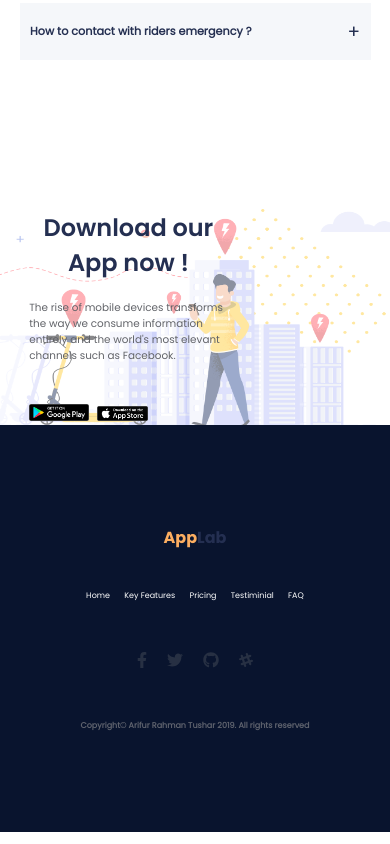
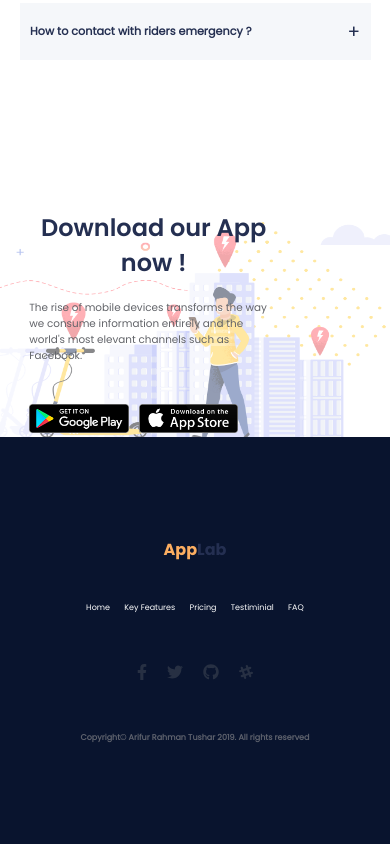
Before and after one commit to Mario2206/appLab-integration, a React (Create React App) app: page / in a window 390 px wide. Shown: the part 8882-9726 px from the top of the page. Built offline with nearby package versions, Linux system fonts and the light colour scheme.

Commit message:
:beers: Responsive improvement

```diff
--- a/src/style/app.css
+++ b/src/style/app.css
@@ -24,6 +24,7 @@ body{
     font-size: 90%;
     scrollbar-width: 0;
     scroll-behavior: smooth;
+    overflow-x: hidden;
 }
 #root {
     display: flex;
--- a/src/style/section/download-app.css
+++ b/src/style/section/download-app.css
@@ -37,7 +37,7 @@
     width: 100%;
 }
 .download-app--store:last-of-type {
-    padding-left: 4%;
+    margin-left: 4%;
 }
 
 @media screen and (max-width : 1050px) {
@@ -48,3 +48,11 @@
         opacity: 0.5;
     }
 }
+@media screen and (max-width : 450px) {
+    .download-app--container-text {
+        width: 100%;
+    }
+    .download-app--store {
+        width: 40%;
+    }
+}
```
